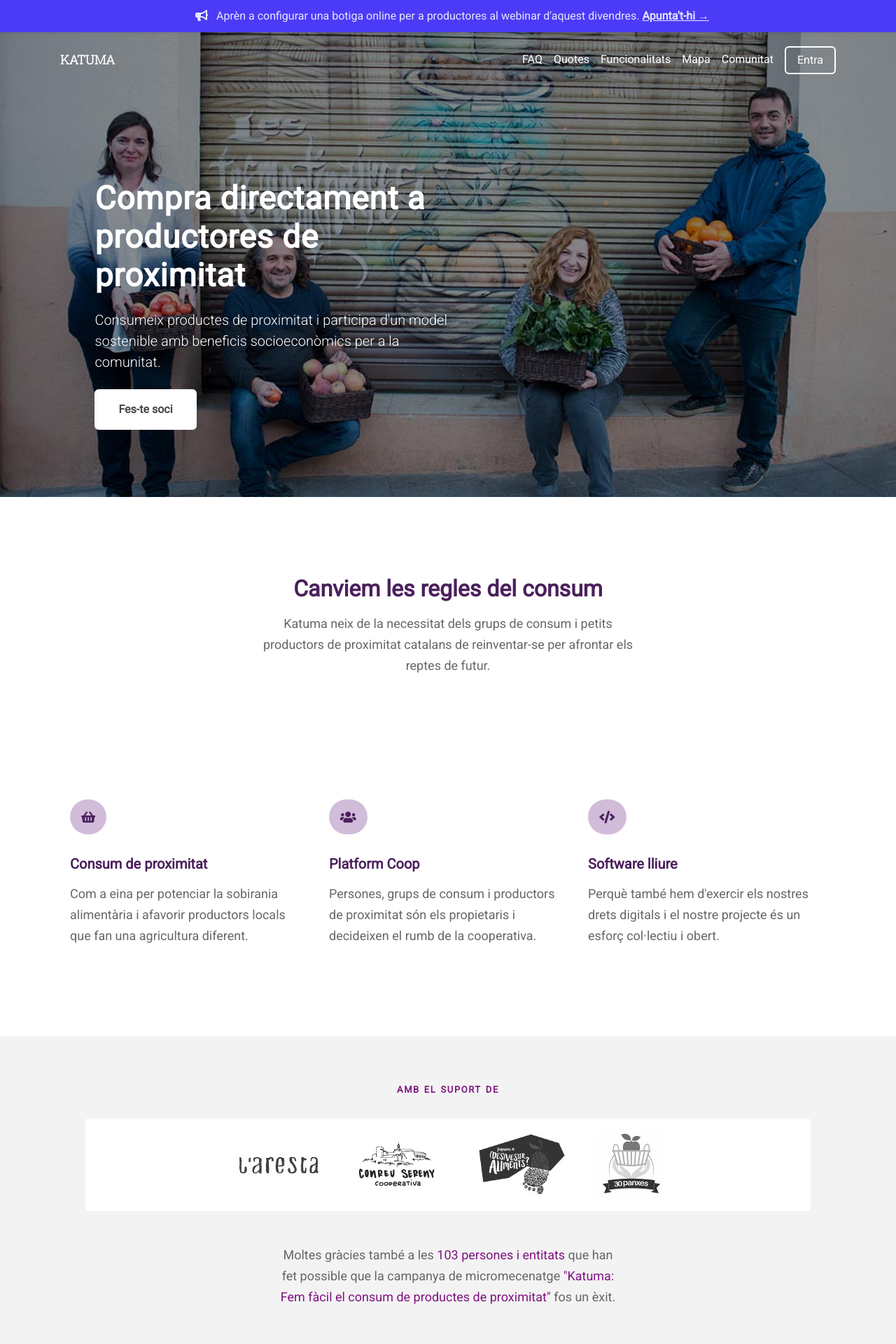
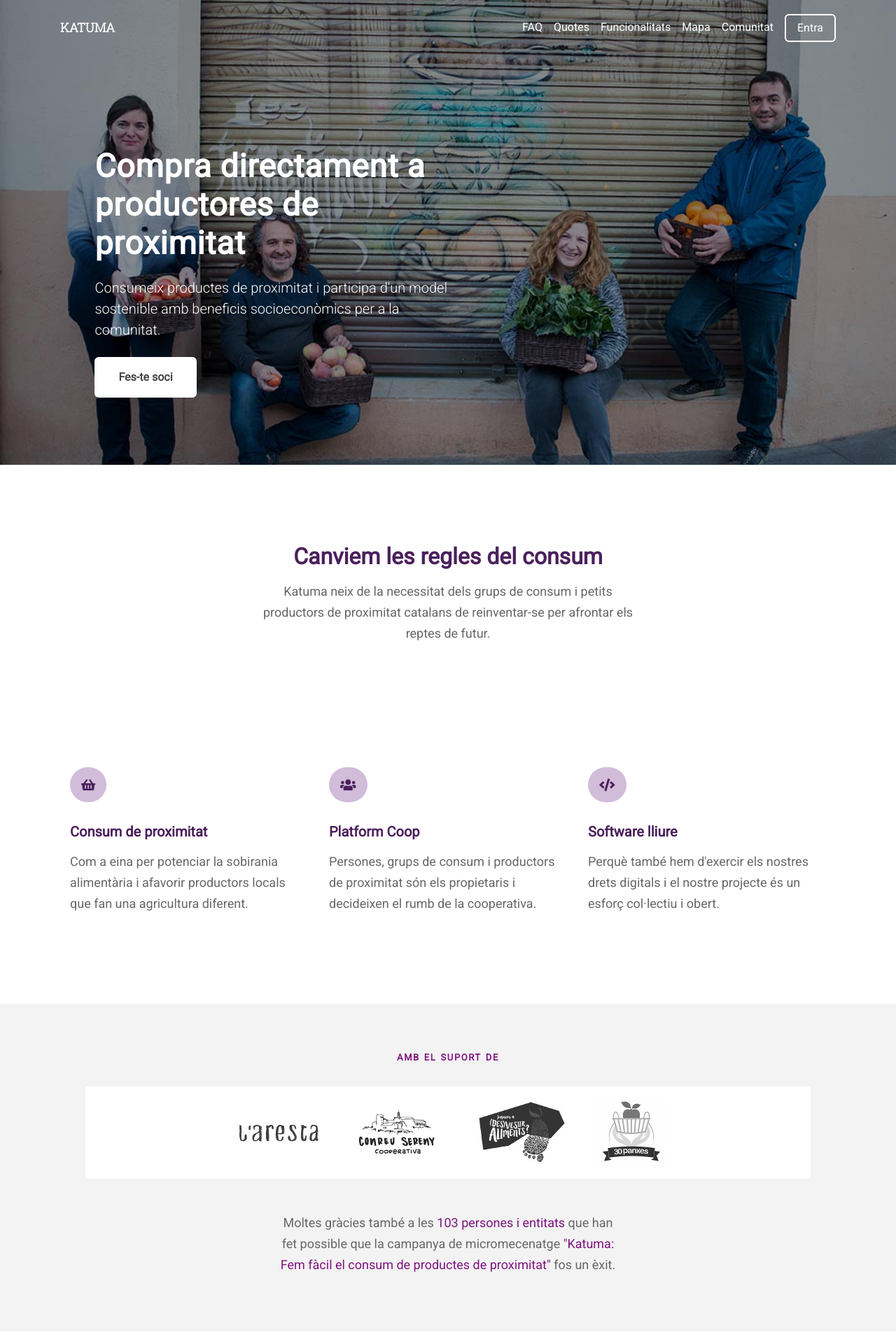
Before and after one commit to coopdevs/katuma-landing-page, a Jekyll site: the page built from index.html, in a window 1280 px wide. Shown: the top 1920 px of the page at 70% size. Built offline with Jekyll 4.4.1, drawn with Linux system fonts in a browser that asks for light colours; nearby versions of some CDN libraries; comment, search, counter and statistics services are not loaded.

Commit message:
Revert "Merge pull request #76 from coopdevs/add-announcement"
This reverts commit f6e0f9ef5fea4b6ff375c3a1769f94c629cd47df, reversing
changes made to 52f11ee6ae39eadd331f849e1c0c4d42dd4189b9.

```diff
--- a/_includes/news.html
+++ /dev/null
@@ -1,3 +0,0 @@
-<div class="text-center news">
-  <i class="fas fa-bullhorn"></i>Aprèn a configurar una botiga online per a productores al webinar d'aquest divendres. <a href="https://forms.gle/49htcE5YSnCeLyaC9" alt="Apunta't-hi">Apunta't-hi &#8594;</a>
-</div>
--- a/_layouts/default.html
+++ b/_layouts/default.html
@@ -12,7 +12,6 @@
     <![endif]-->
 
     <div class="background">
-      {%- include news.html -%}
       {%- include navbar.html -%}
 
     {{ content }}
--- a/_sass/ui.scss
+++ b/_sass/ui.scss
@@ -118,25 +118,6 @@
   }
 }
 
-.news {
-  .fas {
-    padding: 0 .75em;
-  }
-
-  a, a:hover {
-    color: hsl(240, 100%, 95%);
-    font-weight: bold;
-    text-decoration: underline;
-  }
-
-  padding: .5em 0;
-  border-radius: 0;
-  font-size: 16px;
-  background-color: hsl(245, 92%, 60%);
-  color: hsl(240, 100%, 95%);
-  box-shadow: 0 .125rem .25rem rgba(0,0,0,.075)!important;
-}
-
 @media (min-width: 768px) {
   .modal-body {
     padding: 0 3rem 5rem 3rem;
```
